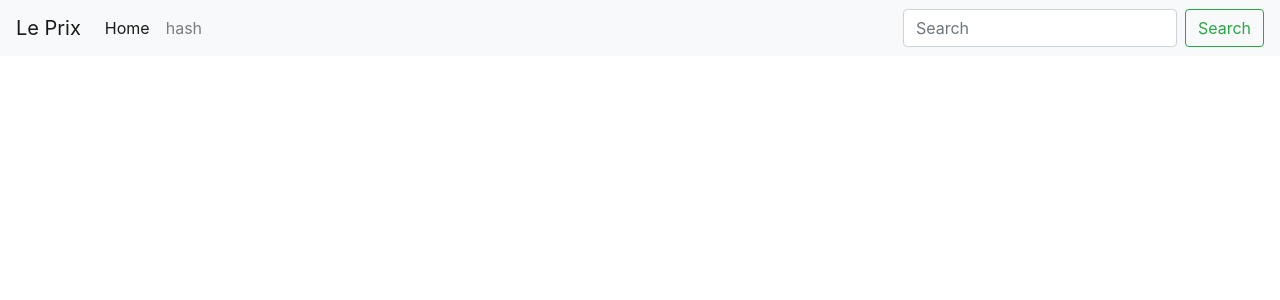
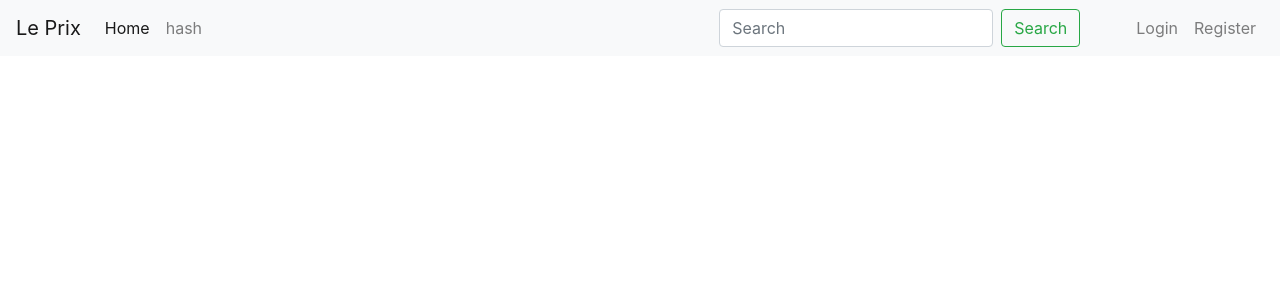
Before and after one commit to ndonyemark/le_prix, a Django app: page / in a window 1280 px wide. Shown: the top 300 px of the page. Run offline with Django 3.2, Linux system fonts and the light colour scheme; some libraries are stand-ins or nearby versions.

Commit message:
update navbar

```diff
--- a/awardsapp/templates/navbar.html
+++ b/awardsapp/templates/navbar.html
@@ -17,5 +17,13 @@
         <input class="form-control mr-sm-2" type="search" placeholder="Search" aria-label="Search">
         <button class="btn btn-outline-success my-2 my-sm-0" type="submit">Search</button>
       </form>
+      <ul class="navbar-nav ml-5">
+        <li class="nav-item">
+          <a class="nav-link" href="#">Login</a>
+        </li>
+        <li class="nav-item">
+          <a class="nav-link" href="#">Register</a>
+        </li>
+      </ul>
     </div>
   </nav>
```
